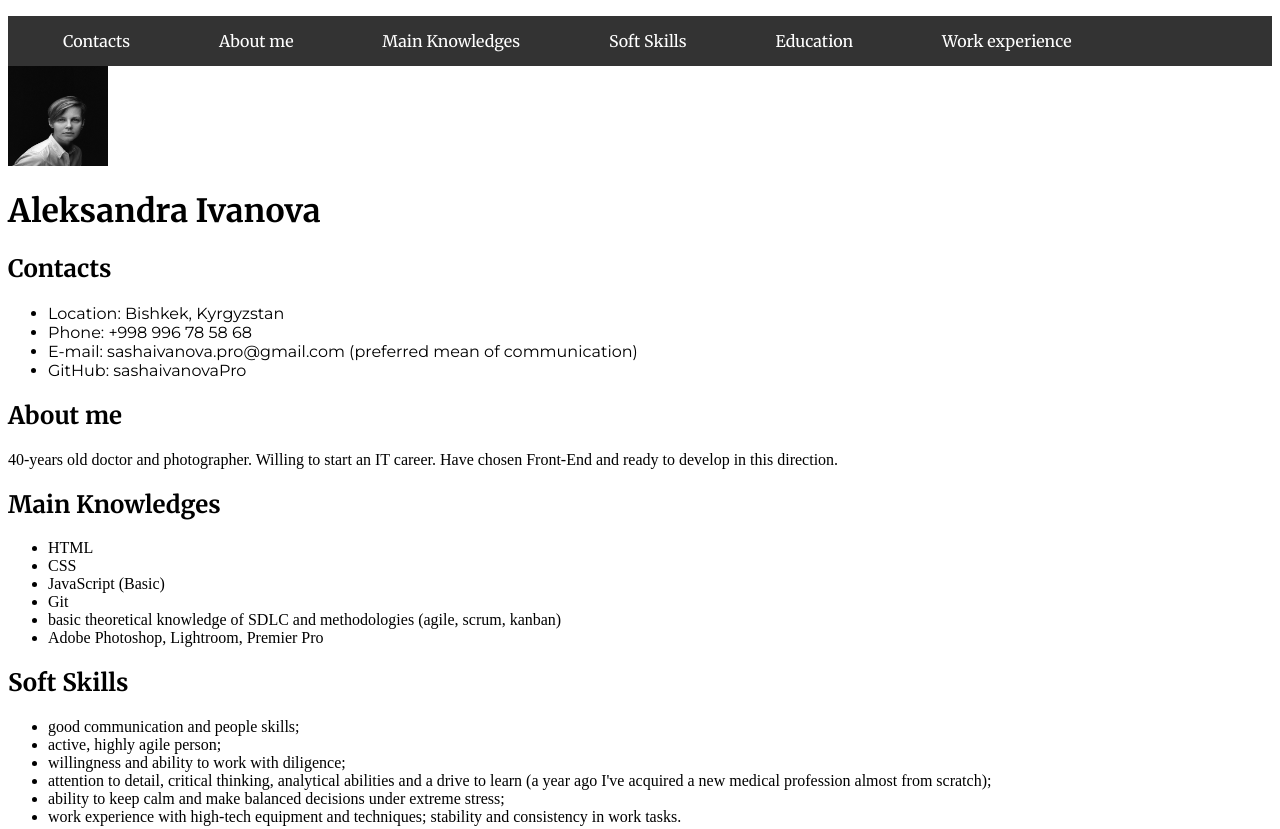
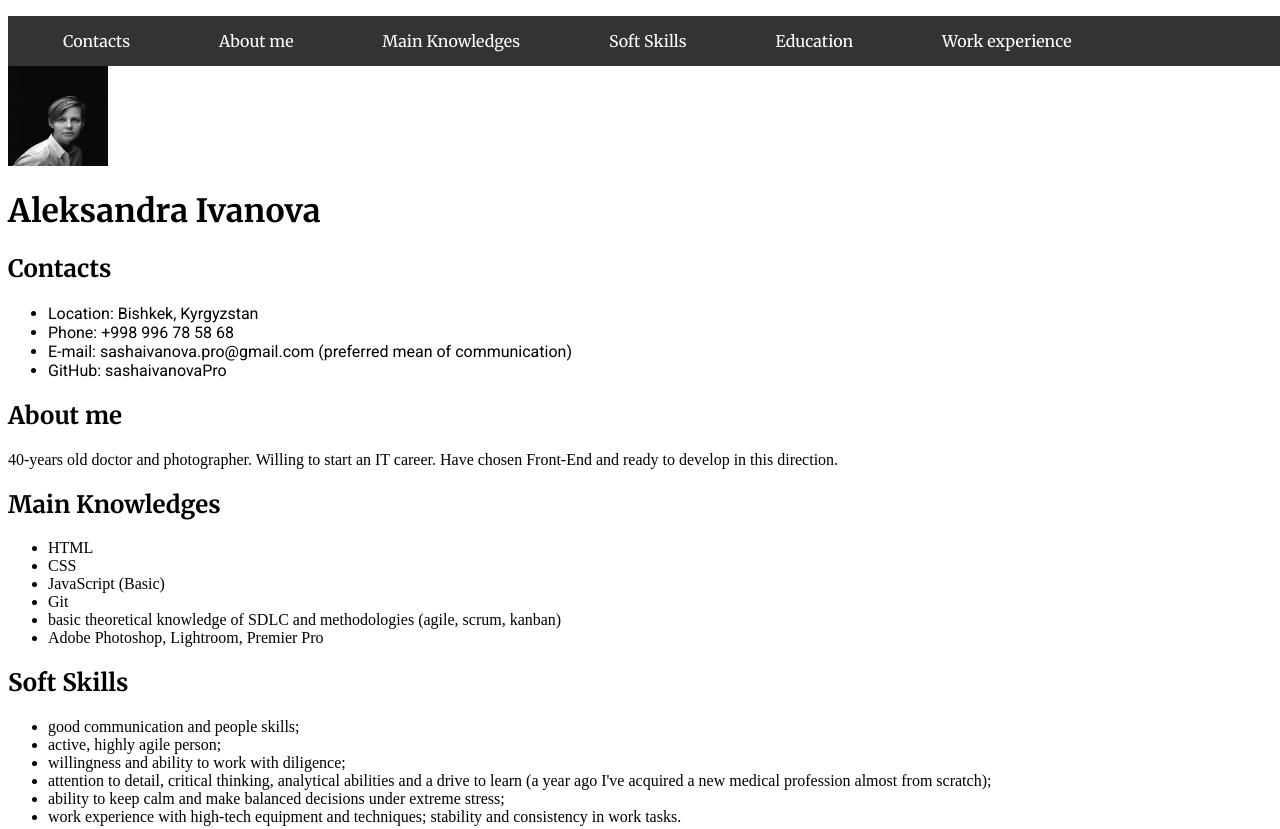
Before and after one commit to sashaivanovaPro/rsschool-cv, a plain HTML site: page index.html in a window 1280 px wide. Shown: the top 829 px of the page. Drawn offline with Linux system fonts and the light colour scheme.

Commit message:
refactor font contacts

```diff
--- a/index.html
+++ b/index.html
@@ -7,8 +7,7 @@
     <link href="style.css" rel="stylesheet">
     <link href="<link rel="preconnect" href="https://fonts.googleapis.com">
     <link rel="preconnect" href="https://fonts.gstatic.com" crossorigin>
-    <link href="https://fonts.googleapis.com/css2?family=Merriweather:ital,wght@0,400;0,700;1,400&family=Montserrat:wght@300;400&display=swap" rel="stylesheet">
-    <title> My RS-school CV</title>
+    <link href="https://fonts.googleapis.com/css2?family=Merriweather:ital,wght@0,400;0,700;1,400&family=Montserrat:wght@300;400&family=Roboto:wght@100;400&display=swap" rel="stylesheet">
     <link rel="icon" href="assets/image/icons8-земной-шар-80.ico">
 </head>
 <body>
@@ -83,7 +82,6 @@
 <img src="assets/svg/rs_school_js.svg" alt="RS-school" height="30px" width="auto"/>
 <a href="http://https://rs.school/js/" target="_blank"> About course «JavaScript/Front-end»</a>
 
-
     </footer>
 </body>
 
--- a/style.css
+++ b/style.css
@@ -1,7 +1,11 @@
 nav {
-    background-color:hsl(0, 0%, 20%);
+    background-color: hsl(0, 0%, 20%);
     height: 50px;
+    width: 100vw;
+    padding-top: 0px;
+    margin: 0pt;
 }
+
 ul.line li {
     display: inline-block;
     margin-right: 55px;
@@ -13,10 +17,18 @@ a {
     color: white;
 }
 
-header, h2, h1 {
+header,
+h2,
+h1 {
     font-family: 'Merriweather', serif;
     font-size: normal;
 }
+
+.avatar {
+    padding-top: 10 px;
+}
+
 .contacts {
-    font-family: 'Montserrat', sans-serif;
+    font-family: 'Roboto', sans-serif;
+    font-weight: 400;
 }
```
